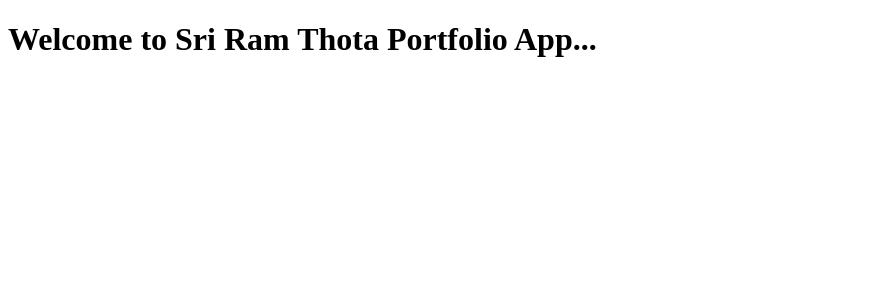
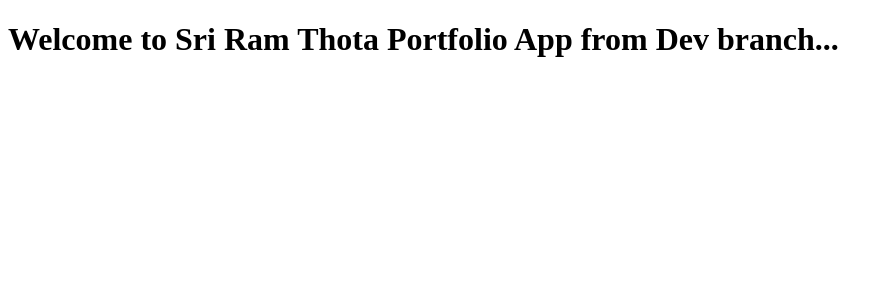
Before and after one commit to sriramthota14/sriram_portfolio, a React (Vite) app: page / in a window 1280 px wide. Shown: the top 300 px of the page, without its empty margins (0-893 px from the left). Built offline with nearby package versions, Linux system fonts and the light colour scheme.

Commit message:
dev commot

```diff
--- a/src/App.tsx
+++ b/src/App.tsx
@@ -3,7 +3,7 @@ import "./App.css";
 function App() {
   return (
     <>
-      <h1>Welcome to Sri Ram Thota Portfolio App...</h1>
+      <h1>Welcome to Sri Ram Thota Portfolio App from Dev branch...</h1>
     </>
   );
 }
```
